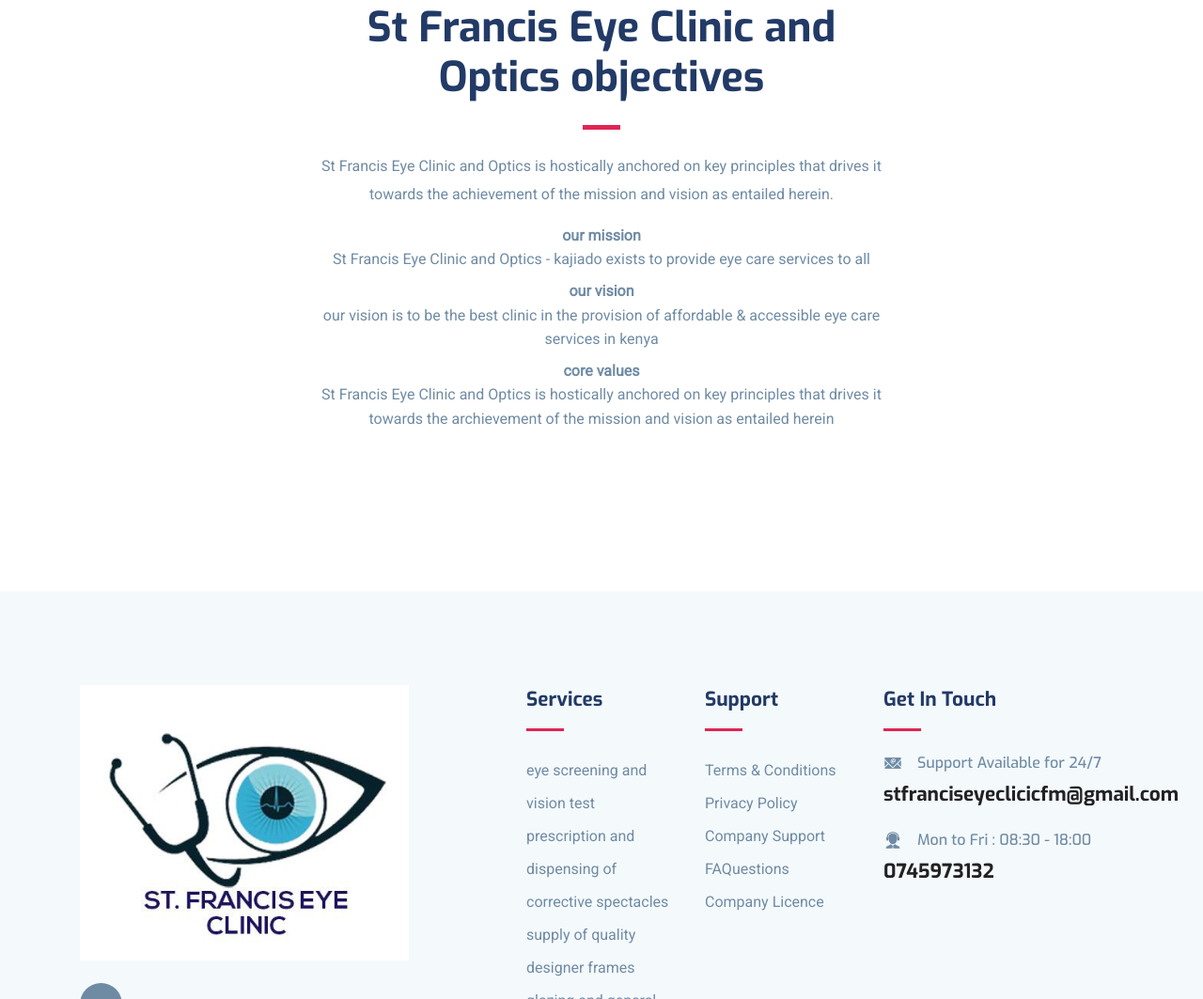
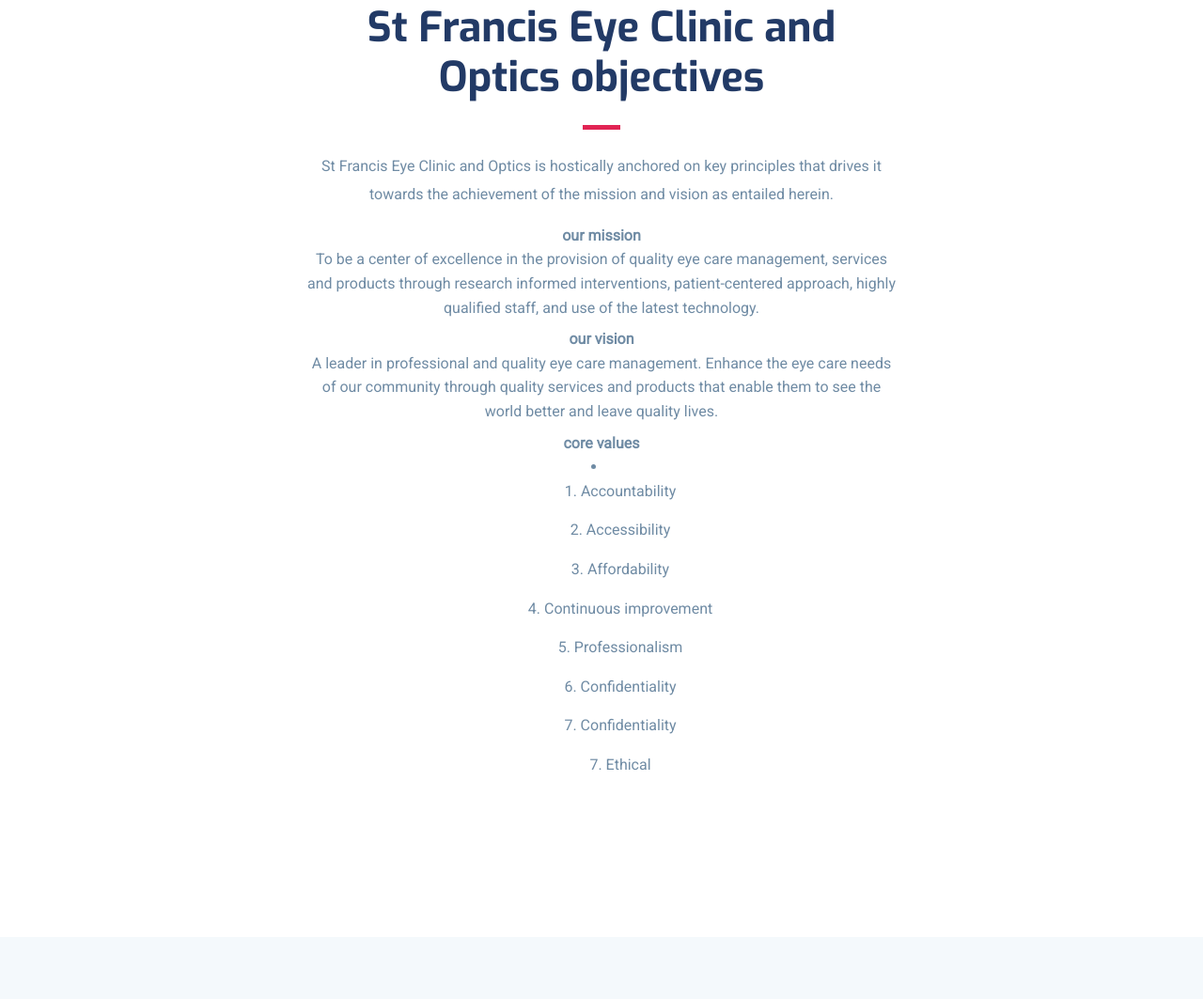
Before and after one commit to menibradley/www.stfranciseyeclinic.co.ke, a plain HTML site: page index.html in a window 1280 px wide. Shown: the part 5462-6525 px from the top of the page at 94% size. Drawn offline with Linux system fonts and the light colour scheme; some packages are replaced by stand-ins of ours.

Commit message:
Update index.html

```diff
--- a/index.html
+++ b/index.html
@@ -441,11 +441,29 @@ Great people, great service, and literally 50-70% lower prices than other local
 <dl>
 
 <dt>our mission</dt>
-<dd>St Francis Eye Clinic and Optics - kajiado exists to provide eye care services to all</dd>
+<dd>
+To be a center of excellence in the provision of quality eye care management, services and products through research informed interventions, patient-centered approach, highly qualified staff, and use of the latest technology.
+</dd>
 <dt>our vision</dt>
-<dd>our vision is to be the best clinic in the provision of affordable & accessible eye care services in kenya</dd>
+<dd>
+A leader in professional and quality eye care management. Enhance the eye care needs of our community through quality services and products that enable them to see the world better and leave quality lives.
+</dd>
 <dt>core values</dt>
-<dd>St Francis Eye Clinic and Optics is hostically anchored on key principles that drives it towards the archievement of the mission and vision as entailed herein</dd>
+<dd>
+<li>
+
+	<ol>1.	Accountability</ol>
+	<ol>2.	Accessibility</ol>
+	<ol>3.	Affordability</ol>
+	<ol>4.	Continuous improvement</ol>
+	<ol>5.	Professionalism</ol>
+	<ol>6.	Confidentiality</ol>
+	<ol>7.	Confidentiality</ol>
+	<ol>7.	Ethical
+
+</ol>
+</li>
+</dd>
 
 
 
```
